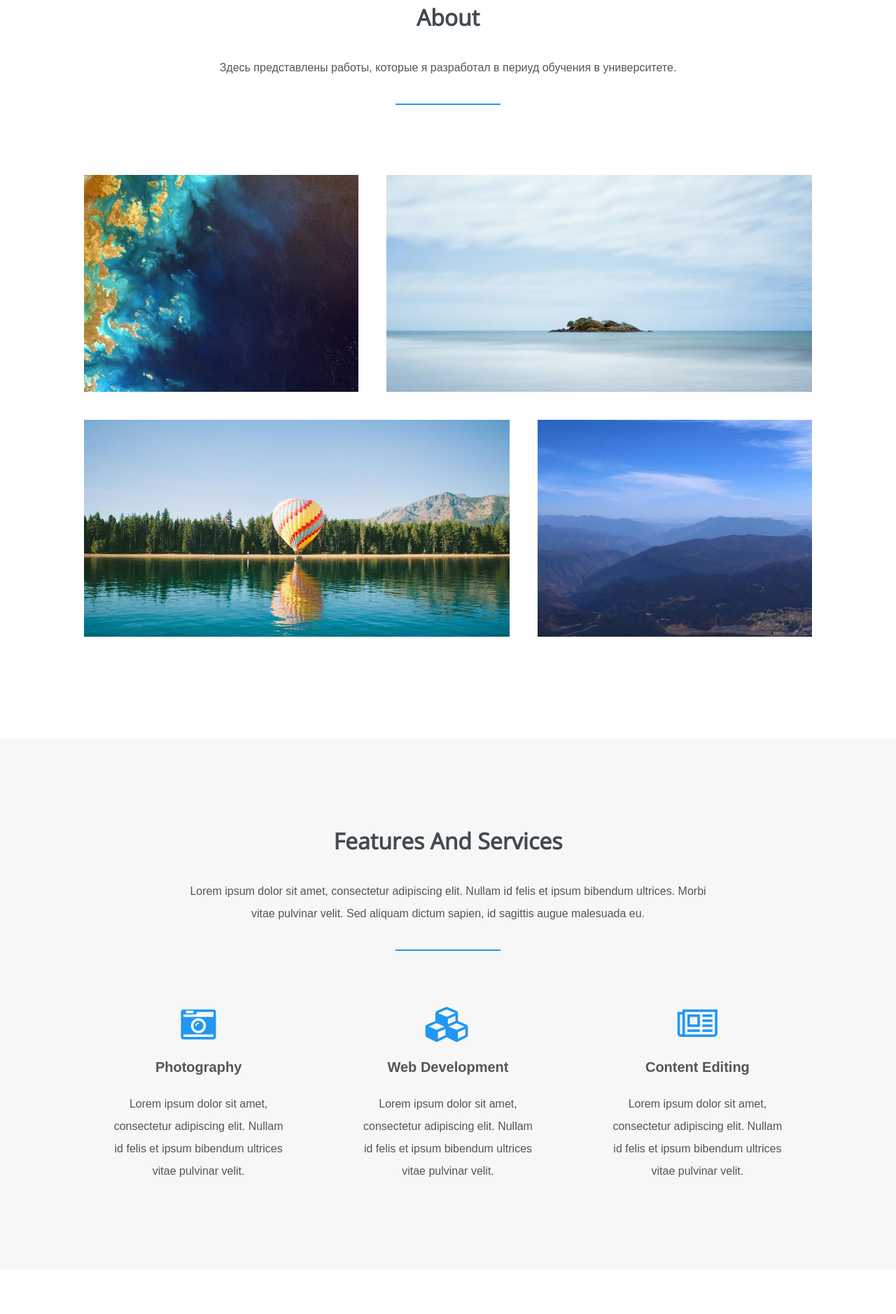
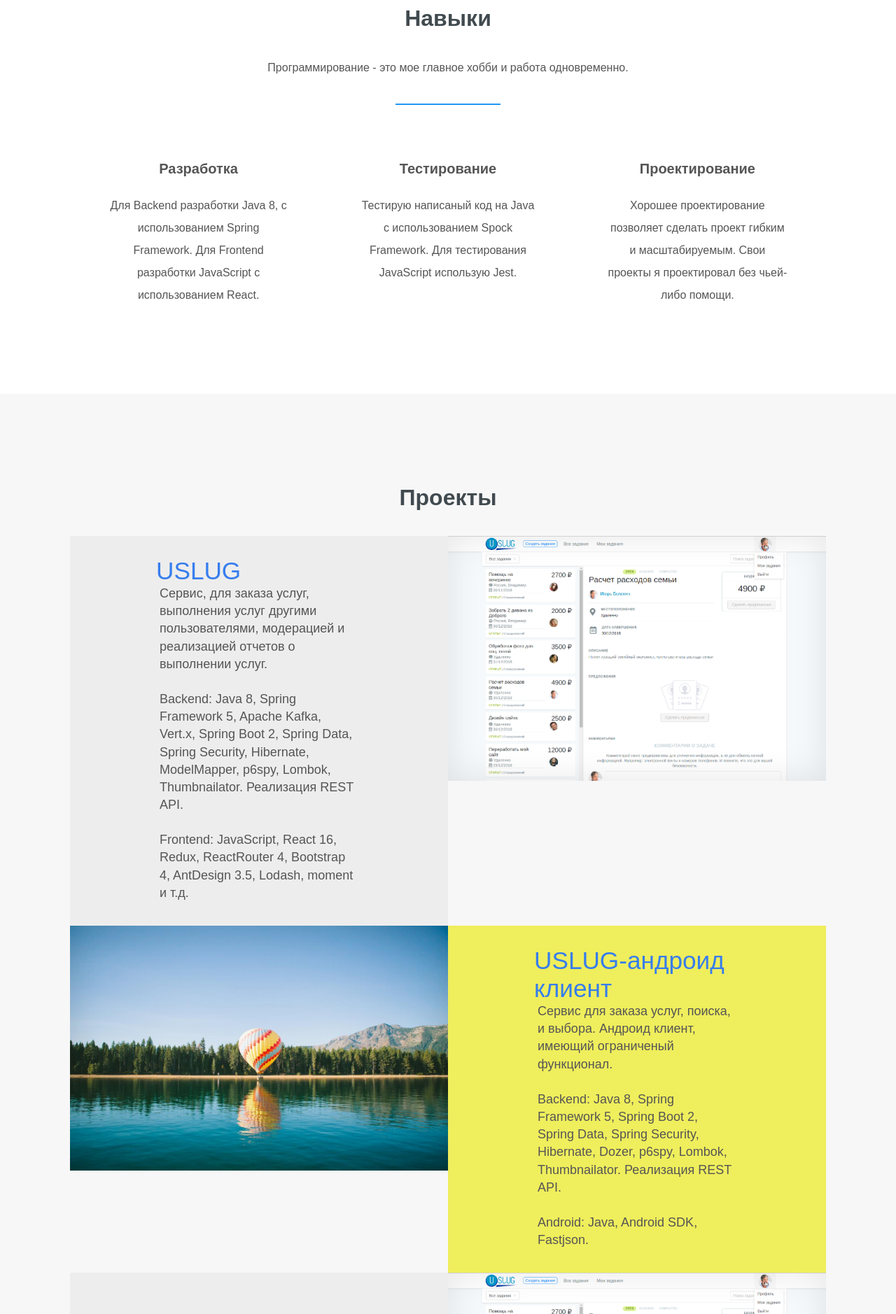
Before and after one commit to VitalyPortret/vitalyportret.github.io, a plain HTML site: page index.html in a window 1280 px wide. Shown: the part 922-2800 px from the top of the page at 70% size. Drawn offline with nearby package versions, Linux system fonts and the light colour scheme.

Commit message:
Изменение сайта, добавления раздела с

```diff
--- a/assets/css/projects.css
+++ b/assets/css/projects.css
@@ -23,11 +23,6 @@
 .first-feature-left,
 .second-feature-right {
     display: table
-}
-
-.first-feature-right {
-    display: none;
-    background-color: #545454
 }
 
 @media screen and (min-width: 45em) {
@@ -86,7 +81,7 @@
 }
 
 .first-feature-right {
-    background-image: url("../img/coast.jpg");
+    background-image: url("../img/uslug/main.png");
     background-size: cover;
     box-shadow: inset 0 0 50px rgba(0, 0, 20, 0.1);
     background-position: center top
@@ -130,6 +125,7 @@
 }
 
 .feature-heading {
+    padding-left: 15px;
     color: #377DED;
     font-size: 2.2em;
     text-align: left;
--- a/assets/css/styles.css
+++ b/assets/css/styles.css
@@ -267,7 +267,7 @@ header nav li:last-child{
 ----------------------*/
 
 .features{
-	background-color: #f7f7f7;
+	background-color: #ffffff;
 }
 
 .features .grid li{
@@ -321,7 +321,7 @@ header nav li:last-child{
 --------------------*/
 
 .reviews{
-	background-color: #fff;
+	background-color: #f7f7f7;
 }
 
 .reviews .quote{
--- a/index.html
+++ b/index.html
@@ -8,7 +8,7 @@
 
 	<link href="https://fonts.googleapis.com/css?family=Open+Sans" rel="stylesheet">
 	<link href="https://fonts.googleapis.com/css?family=Quicksand" rel="stylesheet">
-    <link rel="stylesheet" href="http://maxcdn.bootstrapcdn.com/font-awesome/4.6.0/css/font-awesome.min.css">
+    <link rel="stylesheet" href="https://use.fontawesome.com/releases/v5.1.0/css/all.css" integrity="sha384-lKuwvrZot6UHsBSfcMvOkWwlCMgc0TaWr+30HWe3a4ltaBwTZhyTEggF5tJv8tbt" crossorigin="anonymous">
     <link rel="stylesheet" href="assets/css/styles.css">
     <link rel="stylesheet" href="assets/css/projects.css">
 </head>
@@ -27,53 +27,59 @@
 
 	<section class="hero">
 		<div class="background-image" style="background-image: url(assets/img/hero.jpg);"></div>
-		<h1>Vitaly Portretov Project's</h1>
-		<h3>From Vladimir with <i class="fa fa-heart" aria-hidden="true"></i></h3>
-	</section>
-
-
-    <section class="our-work">
-        <h3 class="title">About</h3>
-        <p>Здесь представлены работы, которые я разработал в периуд обучения в университете.</p>
-        <hr>
-
-        <ul class="grid">
-            <li class="small" style="background-image: url(assets/img/coast.jpg);"></li>
-            <li class="large" style="background-image: url(assets/img/island.jpg);"></li>
-            <li class="large" style="background-image: url(assets/img/balloon.jpg);"></li>
-            <li class="small" style="background-image: url(assets/img/mountain.jpg);"></li>
-        </ul>
+		<h1>Проекты Виталия Портретова</h1>
 	</section>
 
 
     <section class="features">
-		<h3 class="title">Features and services</h3>
-		<p>Lorem ipsum dolor sit amet, consectetur adipiscing elit. Nullam id felis et ipsum bibendum ultrices. Morbi vitae pulvinar velit. Sed aliquam dictum sapien, id sagittis augue malesuada eu.</p>
+        <h3 class="title">Навыки</h3>
+        <p>Программирование - это мое главное хобби и работа одновременно.</p>
         <hr>
 
         <ul class="grid">
             <li>
-				<i class="fa fa-camera-retro"></i>
-				<h4>Photography</h4>
-				<p>Lorem ipsum dolor sit amet, consectetur adipiscing elit. Nullam id felis et ipsum bibendum ultrices vitae pulvinar velit.</p>
+                <h4>Разработка</h4>
+                <p>Для Backend разработки Java 8, c использованием Spring Framework. Для Frontend разработки JavaScript с использованием React.</p>
             </li>
             <li>
-				<i class="fa fa-cubes"></i>
-				<h4>Web Development</h4>
-				<p>Lorem ipsum dolor sit amet, consectetur adipiscing elit. Nullam id felis et ipsum bibendum ultrices vitae pulvinar velit.</p>
+                <h4>Тестирование</h4>
+                <p>Тестирую написаный код на Java с использованием Spock Framework. Для тестирования JavaScript использую Jest.</p>
             </li>
             <li>
-				<i class="fa fa-newspaper-o"></i>
-				<h4>Content Editing</h4>
-				<p>Lorem ipsum dolor sit amet, consectetur adipiscing elit. Nullam id felis et ipsum bibendum ultrices vitae pulvinar velit.</p>
+                <h4>Проектирование</h4>
+                <p>Хорошее проектирование позволяет сделать проект гибким и масштабируемым. Свои проекты я проектировал без чьей-либо помощи.</p>
             </li>
         </ul>
     </section>
 
 
     <section class="reviews" id="projects">
-        <h3 class="title">Projects</h3>
+        <h3 class="title">Проекты</h3>
         <div class="features-container" id="features">
+            <div class="top-row">
+                <div class="first-feature-left">
+                    <div class="feature-wrapper">
+                        <h3 class="feature-heading">USLUG</h3>
+                        <p class="feature-copy">Сервис, для заказа услуг, выполнения услуг другими пользователями, модерацией и реализацией отчетов о выполнении услуг.</p>
+                        <p class="feature-copy">Backend: Java 8, Spring Framework 5, Apache Kafka, Vert.x, Spring Boot 2, Spring Data, Spring Security, Hibernate, ModelMapper, p6spy, Lombok, Thumbnailator. Реализация REST API.</p>
+                        <p class="feature-copy">Frontend: JavaScript, React 16, Redux, ReactRouter 4, Bootstrap 4, AntDesign 3.5, Lodash, moment и т.д.</p>
+                    </div>
+                </div>
+                <div class="first-feature-right"></div>
+            </div>
+
+            <div class="bottom-row">
+                <div class="second-feature-left"></div>
+                <div class="second-feature-right">
+                    <div class="feature-wrapper">
+                        <h3 class="feature-heading">USLUG-андроид клиент</h3>
+                        <p class="feature-copy">Сервис для заказа услуг, поиска, и выбора. Андроид клиент, имеющий ограниченый функционал.</p>
+                        <p class="feature-copy">Backend: Java 8, Spring Framework 5, Spring Boot 2, Spring Data, Spring Security, Hibernate, Dozer, p6spy, Lombok, Thumbnailator. Реализация REST API.</p>
+                        <p class="feature-copy">Android: Java, Android SDK, Fastjson.</p>
+                    </div>
+                </div>
+            </div>
+
             <div class="top-row">
                 <div class="first-feature-left">
                     <div class="feature-wrapper">
@@ -84,6 +90,7 @@
                 </div>
                 <div class="first-feature-right"></div>
             </div>
+
             <div class="bottom-row">
                 <div class="second-feature-left"></div>
                 <div class="second-feature-right">
@@ -94,26 +101,7 @@
                     </div>
                 </div>
             </div>
-            <div class="top-row">
-                <div class="first-feature-left">
-                    <div class="feature-wrapper">
-                        <h3 class="feature-heading">Share Tasks</h3>
-                        <p class="feature-copy">Keep one another on track with a simple shared task&nbsp;list</p>
-                        <p class="feature-copy">Create tasks for you or your partner, and add due dates to help keep things on&nbsp;schedule</p>
-                    </div>
-                </div>
-                <div class="first-feature-right"></div>
-            </div>
-            <div class="bottom-row">
-                <div class="second-feature-left"></div>
-                <div class="second-feature-right">
-                    <div class="feature-wrapper">
-                        <h3 class="feature-heading">Chat Live</h3>
-                        <p class="feature-copy">Tap on one another’s avatars to chat it up and see everything you’ve completed so&nbsp;far</p>
-                        <p class="feature-copy">Toss in a picture, too, if you don’t have time to type 1,000 extra&nbsp;words</p>
-                    </div>
-                </div>
-            </div>
+
             <div class="top-row">
                 <div class="first-feature-left">
                     <div class="feature-wrapper">
@@ -125,6 +113,23 @@
                 <div class="first-feature-right"></div>
             </div>
         </div>
+    </section>
+
+
+    <section id="about" class="our-work">
+        <h3 class="title">About</h3>
+        <p>
+            Занимаюсь програмированием более 5 лет. Первым языком был PHP, использовался для построения простельких сайтов, а также для ознакомления с HTML и CSS.
+            Далее программировал на C# около трех лет, начинал с Windows Form, закончил изучением ASP.NET.
+        </p>
+        <hr>
+
+        <ul class="grid">
+            <li class="small" style="background-image: url(assets/img/coast.jpg);"></li>
+            <li class="large" style="background-image: url(assets/img/island.jpg);"></li>
+            <li class="large" style="background-image: url(assets/img/balloon.jpg);"></li>
+            <li class="small" style="background-image: url(assets/img/mountain.jpg);"></li>
+        </ul>
     </section>
 
 
@@ -147,6 +152,7 @@
 			<li><a href="#"><i class="fa fa-github-square"></i></a></li>
 			<li><a href="#"><i class="fa fa-github-square"></i></a></li>
 		</ul>
+        <p>From Vladimir with <i class="fa fa-heart"></i></p>
 		<p>images courtesy to <a href="https://unsplash.com/" target="_blank">unsplash</a>.</p>
 		<p>No attribution required. you can remove this footer.</p>
 	</footer>
```
Also changed, not shown: assets/img/uslug/main.png (added). Lines whose indentation alone changed are shown as unchanged.
